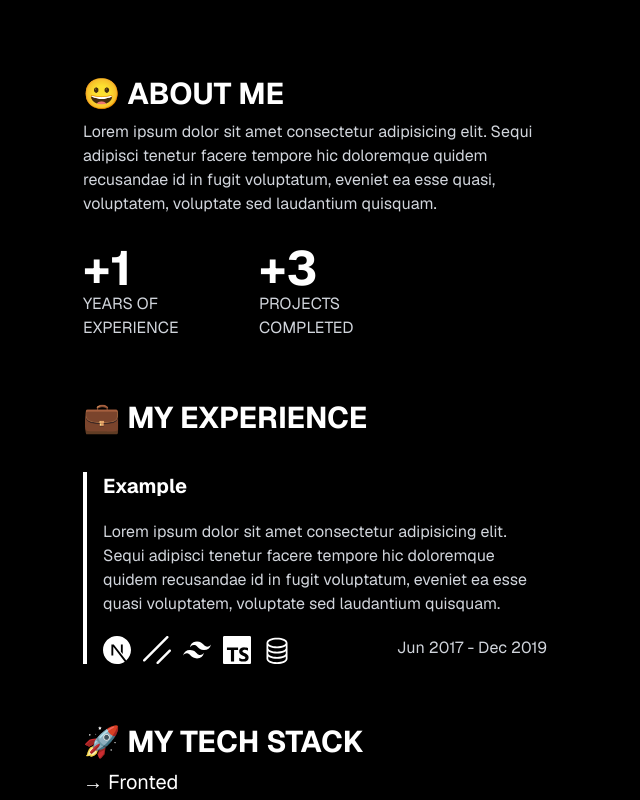
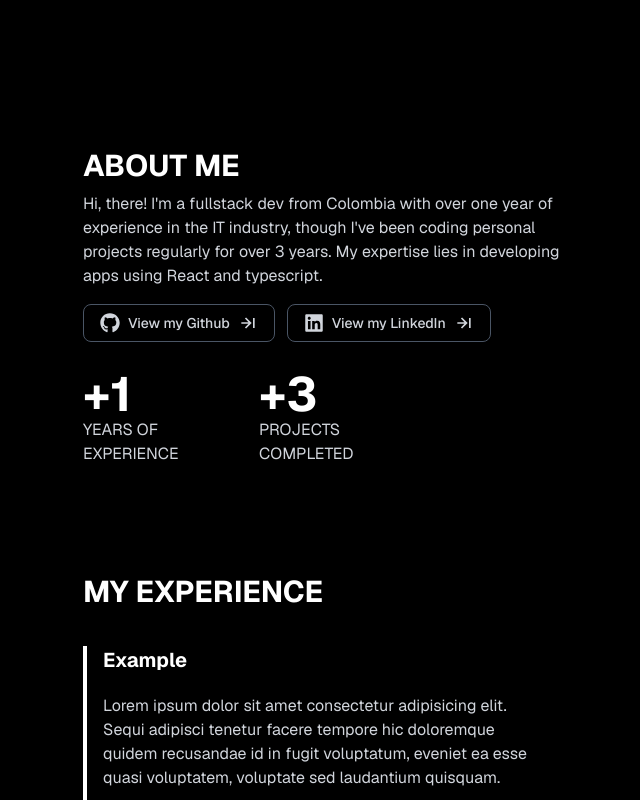
Before and after one commit to nicoackerman/portfolio, a Next.js app: page / in a window 1280 px wide. Shown: the part 800-1600 px from the top of the page, without its empty margins (317-957 px from the left). Built offline with nearby package versions, Linux system fonts and the light colour scheme.

Commit message:
added references to my github and linkedin accounts

```diff
--- /dev/null
+++ b/src/data/myReferences.tsx
@@ -0,0 +1,17 @@
+import { FaGithub, FaLinkedin } from "react-icons/fa";
+
+const _REFERENCES = [
+  {
+    Icon: FaGithub,
+    link: "https://github.com/nicoackerman",
+    label: "View my Github",
+  },
+  {
+    Icon: FaLinkedin,
+    link: "https://www.linkedin.com/in/nicol%C3%A1s-l%C3%B3pez-5305022a6/",
+    label: "View my LinkedIn",
+  },
+];
+
+const MY_REFERENCES = _REFERENCES;
+export default MY_REFERENCES;
--- a/src/pages/index.tsx
+++ b/src/pages/index.tsx
@@ -10,6 +10,9 @@ import MY_PROJECTS from "~/data/myProjects";
 import CustomGlareOver from "~/components/custom/CustomGlareOver";
 import MY_EXPERIENCE from "~/data/myExperience";
 import CustomSplashCursor from "~/components/custom/CustomSplashCursor";
+import { FaGithub, FaLinkedin } from "react-icons/fa";
+import MY_REFERENCES from "~/data/myReferences";
+import { BiArrowToRight } from "react-icons/bi";
 
 export default function Home() {
   return (
@@ -21,7 +24,7 @@ export default function Home() {
 
       <main className="flex flex-col gap-y-5 bg-black px-10 text-white md:px-20 lg:px-40 xl:px-100">
         {/* Hero section */}
-        <section className="my-4 flex min-h-screen flex-col items-center justify-center">
+        <section className="my-10 flex min-h-screen flex-col items-center justify-center">
           {/* profile info */}
           <article className="text flex flex-col text-center lg:text-left">
             <Text className="text-3xl font-bold">Hi, I'm Nicolás Andrés!</Text>
@@ -37,15 +40,28 @@ export default function Home() {
         </section>
 
         {/* About me section */}
-        <section className="my-4 flex flex-col gap-7">
+        <section className="my-10 flex flex-col gap-7">
           <div>
-            <h1 className="my-2 text-3xl font-bold">😀 ABOUT ME</h1>
+            <h1 className="my-2 text-3xl font-bold">ABOUT ME</h1>
             <Text>
-              Lorem ipsum dolor sit amet consectetur adipisicing elit. Sequi
-              adipisci tenetur facere tempore hic doloremque quidem recusandae
-              id in fugit voluptatum, eveniet ea esse quasi, voluptatem,
-              voluptate sed laudantium quisquam.
+              Hi, there! I'm a fullstack dev from Colombia with over one year of
+              experience in the IT industry, though I've been coding personal
+              projects regularly for over 3 years. My expertise lies in
+              developing apps using React and typescript.
             </Text>
+            <div className="mt-4 flex gap-3">
+              {MY_REFERENCES.map(({ Icon, label, link }) => (
+                <a
+                  key={label}
+                  href={link}
+                  className="group flex gap-2 rounded-lg border border-gray-600 bg-black/40 px-4 py-2 text-sm font-medium text-gray-300 backdrop-blur-sm transition hover:border-gray-400 hover:text-white hover:shadow-[0_0_10px_rgba(255,255,255,0.3)]"
+                >
+                  <Icon className="size-5" />
+                  {label}
+                  <BiArrowToRight className="size-5 transform transition-transform duration-300 group-hover:translate-x-1" />
+                </a>
+              ))}
+            </div>
           </div>
           <div className="flex gap-14">
             {MY_STATS.map(([category, items]) => (
@@ -60,9 +76,9 @@ export default function Home() {
         </section>
 
         {/* My experience section */}
-        <section className="my-4 flex flex-col gap-7">
+        <section className="my-10 flex flex-col gap-7">
           <div>
-            <h1 className="my-2 text-3xl font-bold">💼 MY EXPERIENCE</h1>
+            <h1 className="my-2 text-3xl font-bold">MY EXPERIENCE</h1>
           </div>
           <div>
             {MY_EXPERIENCE.map(
@@ -86,7 +102,7 @@ export default function Home() {
 
         {/* My tech stack */}
         <section className="my-4">
-          <h1 className="my-2 text-3xl font-bold">🚀 MY TECH STACK</h1>
+          <h1 className="my-2 text-3xl font-bold">MY TECH STACK</h1>
           {TECH_STACK.map(([category, items]) => (
             <div key={category}>
               <h1 className="my-2 text-xl">{`→ ${category}`}</h1>
@@ -100,8 +116,8 @@ export default function Home() {
         </section>
 
         {/* My projects */}
-        <section className="my-4 mb-30 flex flex-col gap-4">
-          <h1 className="my-2 text-3xl font-bold">🛠️ MY PROJECTS</h1>
+        <section className="my-10 mb-30 flex flex-col gap-4">
+          <h1 className="my-2 text-3xl font-bold">MY PROJECTS</h1>
           <div className="flex flex-col flex-wrap gap-8 md:gap-x-1 md:gap-y-3 lg:flex-row xl:gap-4">
             {MY_PROJECTS.map(
               ({ description, name, repoLink, pageLink, stack, img }) => (
```
